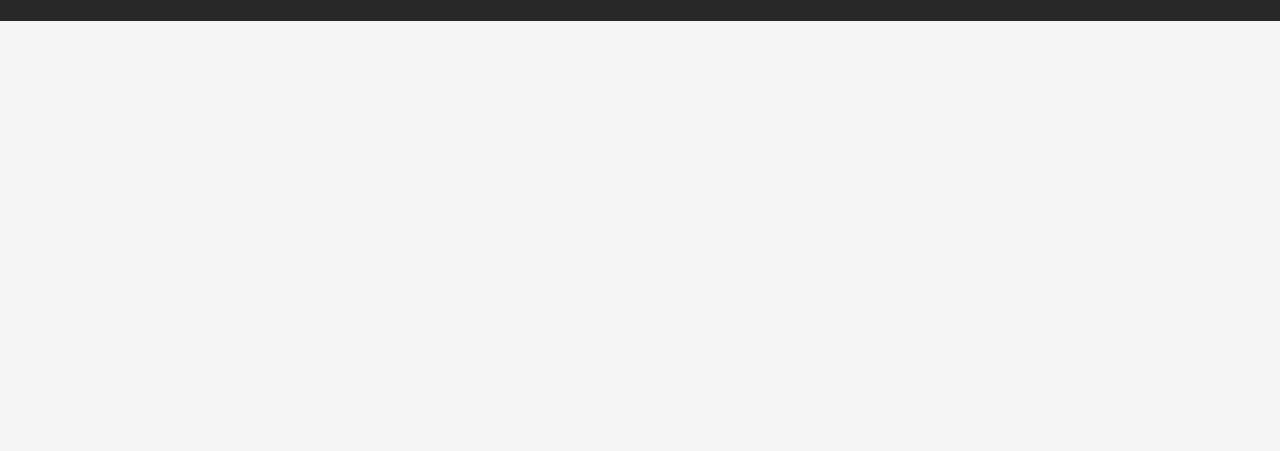
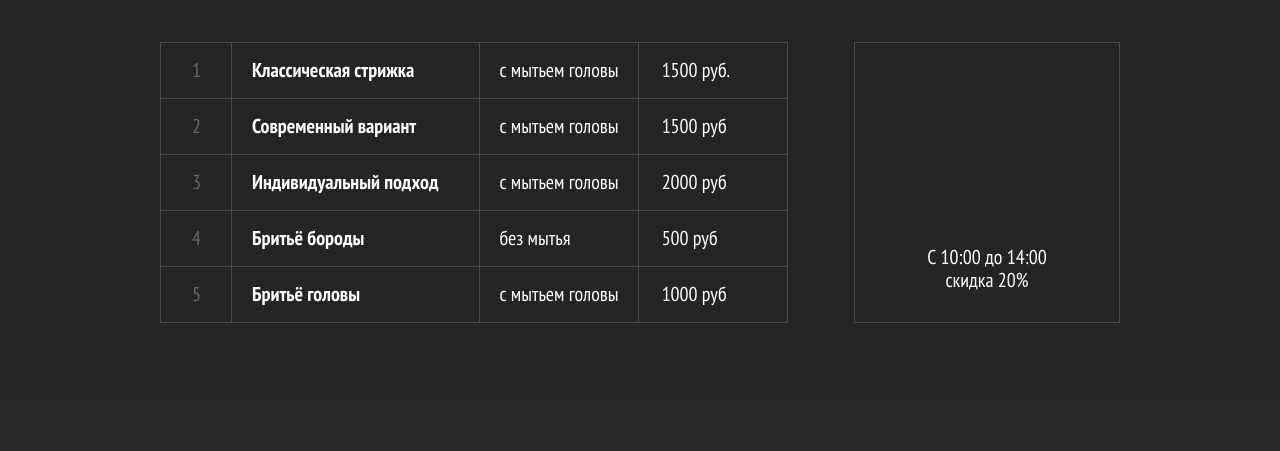
Before and after one commit to AlPolyansky/barbeshop, a website: page build/jobs.html in a window 1280 px wide. Shown: the part 1838-2289 px from the top of the page. Before the commit the page ends 1859 px from the top, so only its background shows below. Drawn offline with Linux system fonts and the light colour scheme.

Commit message:
create desktop section watch

```diff
--- a/src/style/app.scss
+++ b/src/style/app.scss
@@ -26,6 +26,8 @@
 @import 'modules/_sticker.scss';
 @import 'modules/_icons.scss';
 @import 'modules/_job.scss';
+@import 'modules/_price-list.scss';
+@import 'modules/_watch.scss';
 
 
 
@@ -47,3 +49,4 @@
 @import 'blocks/_s-recall.scss';
 @import 'blocks/_s-form.scss';
 @import 'blocks/_s-jobs.scss';
+@import 'blocks/_s-price-list.scss';
--- a/src/style/blocks/_footer.scss
+++ b/src/style/blocks/_footer.scss
@@ -21,6 +21,12 @@
 	}
 }
 #welcome-page{
+	.footer{
+		padding-top: rem(53px);
+	}
+}
+
+#jobs-page{
 	.footer{
 		padding-top: rem(53px);
 	}
--- a/src/style/blocks/_s-jobs.scss
+++ b/src/style/blocks/_s-jobs.scss
@@ -1,5 +1,6 @@
 .s-jobs{
 	padding-top: rem(53px);
+	padding-bottom: rem(42px);
 	@include apply-to($phone,max){
 		padding-top: rem(26px);
 	}
--- /dev/null
+++ b/src/style/blocks/_s-price-list.scss
@@ -0,0 +1,9 @@
+.s-price-list{
+	background-color: $colorDark;
+	padding-top: rem(75px);
+	padding-bottom: rem(78px);
+	&__title{
+		color: $colorLight;
+		margin-bottom: rem(45px);
+	}
+}
--- /dev/null
+++ b/src/style/modules/_price-list.scss
@@ -0,0 +1,38 @@
+.price-list{
+	color: $colorLight;
+	font-size: rem(20px);
+	float: left;
+
+	&__table{
+		display: table;
+
+		//width: rem(630px);
+		border-collapse:collapse;
+	}
+	&__row{
+		display: table-row;
+	}
+	&__cell{
+		display: table-cell;
+		border: 1px solid lighten(saturate(adjust-hue($colorDark, 0.0000), 0.0000), 14.9020);
+		padding: rem(16px) 0;
+	}
+	&__number{
+		color: rgba($colorLight,.3);
+		padding-left: rem(31px);
+		padding-right: rem(30px);
+	}
+	&__service{
+		font-weight: 700;
+		padding-left: rem(20px);
+		padding-right: rem(41px);
+	}
+	&__service-extra{
+		padding-left: rem(19px);
+		padding-right: rem(19px);
+	}
+	&__price{
+		padding-left: rem(23px);
+		padding-right: rem(57px);
+	}
+}
--- /dev/null
+++ b/src/style/modules/_watch.scss
@@ -0,0 +1,19 @@
+.watch{
+	float: right;
+	text-align: center;
+	height: rem(275px);
+	border: 1px solid lighten(saturate(adjust-hue($colorDark, 0.0000), 0.0000), 14.9020);
+	padding: rem(30px) rem(63px) rem(23px);
+	color: $colorLight;
+	font-size: rem(20px);
+	min-height: rem(281px);
+	&__svg{
+		fill: $colorLight;
+		margin-bottom: rem(30px);
+	}
+}
+
+.i-clock{
+	height: rem(138px);
+	width: rem(138px);
+}
```
Also changed, not shown: build/css/app.css, build/jobs.html, src/style/modules/_icons.scss (line endings or trailing spaces).
